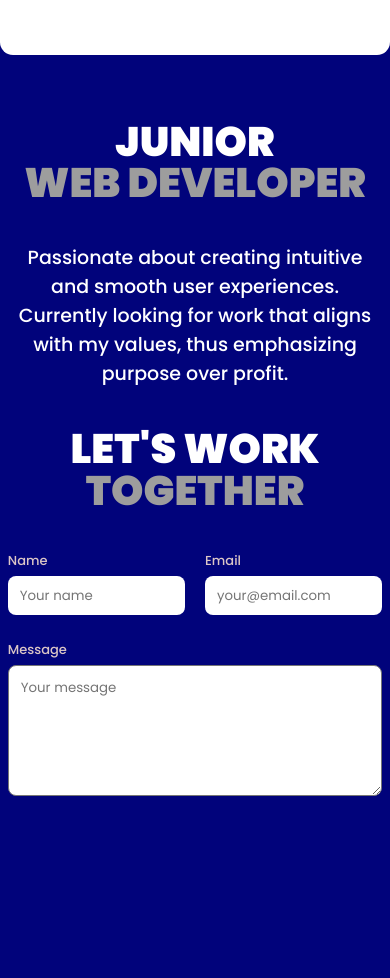
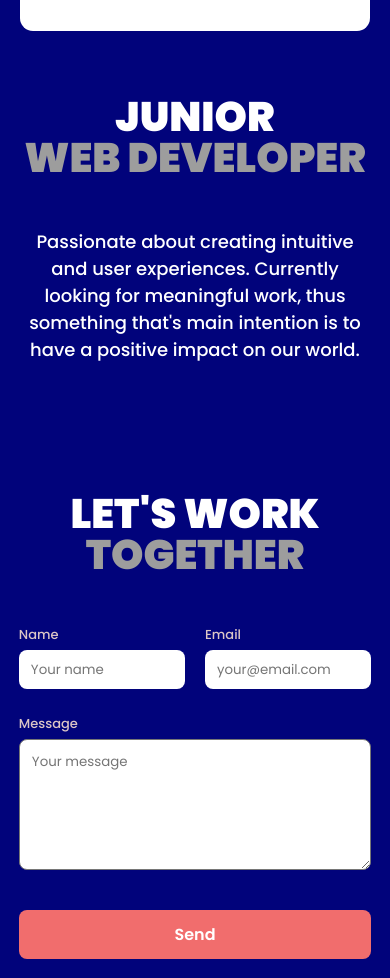
Before and after one commit to Domszilu/portfolio, a React (Vite) app: page / in a window 390 px wide. Shown: the part 660-1638 px from the top of the page. Before the commit the page ends 1464 px from the top, so only its background shows below. Built offline with nearby package versions, Linux system fonts and the light colour scheme.

Commit message:
adjusted responsiveness

```diff
--- a/package.json
+++ b/package.json
@@ -13,7 +13,8 @@
     "react": "^18.3.1",
     "react-dom": "^18.3.1",
     "react-icons": "^5.4.0",
-    "styled-components": "^6.1.14"
+    "styled-components": "^6.1.14",
+    "tech-stack-icons": "^2.1.0"
   },
   "devDependencies": {
     "@eslint/js": "^9.17.0",
--- a/src/components/Contact/Contact.jsx
+++ b/src/components/Contact/Contact.jsx
@@ -1,6 +1,7 @@
 import React from "react";
 import {
     InputGroup,
+    StyledButton,
     StyledForm,
     StyledInput,
     StyledLabel,
@@ -11,10 +12,10 @@ import { MainHeading, Wrapper } from "../../pages/Styles";
 const Contact = () => {
     return (
         <>
-            <MainHeading>
-                Let's work <span>together</span>
-            </MainHeading>
             <StyledForm>
+                <MainHeading>
+                    Let's work <span>together</span>
+                </MainHeading>
                 <InputGroup>
                     <div>
                         <StyledLabel>Name</StyledLabel>
@@ -27,6 +28,7 @@ const Contact = () => {
                 </InputGroup>
                 <StyledLabel>Message</StyledLabel>
                 <StyledTextArea rows={7} placeholder="Your message" />
+                <StyledButton>Send</StyledButton>
             </StyledForm>
         </>
     );
--- a/src/components/Contact/StyledContact.js
+++ b/src/components/Contact/StyledContact.js
@@ -4,7 +4,6 @@ export const StyledForm = styled.form`
     width: 100%;
     max-width: 65rem;
     color: #dbc6c6;
-    margin: auto;
     display: flex;
     flex-direction: column;
 `;
@@ -44,9 +43,29 @@ export const StyledTextArea = styled.textarea`
     border-radius: 8px;
     width: 100%;
     padding: 12px;
+    margin-bottom: 2.5rem;
 
     &&::placeholder {
         font-family: "Poppins", serif;
         font-weight: 400;
     }
 `;
+
+export const StyledButton = styled.button`
+    width: 100%;
+    font-family: "Poppins", serif;
+    font-weight: 600;
+    font-size: 1.6rem;
+    border-radius: 8px;
+    color: white;
+    background-color: #f16d6d;
+    border: none;
+    padding: 1.2rem;
+    cursor: pointer;
+    transition: 0.5s;
+    margin-top: 1.5rem;
+
+    &&:hover {
+        background-color: rgb(199, 87, 87);
+    }
+`;
--- a/src/components/Hero/Hero.jsx
+++ b/src/components/Hero/Hero.jsx
@@ -1,16 +1,22 @@
-import { MainHeading, StyledParagraph } from "../../pages/Styles";
+import {
+    MainContainer,
+    MainHeading,
+    StyledParagraph,
+} from "../../pages/Styles";
 
 const Hero = () => {
     return (
         <>
-            <MainHeading>
-                Junior <span>Web Developer</span>
-            </MainHeading>
-            <StyledParagraph>
-                Passionate about creating intuitive and smooth user experiences.
-                Currently looking for work that aligns with my values, thus
-                emphasizing purpose over profit.
-            </StyledParagraph>
+            <MainContainer>
+                <MainHeading>
+                    Junior <span>Web Developer</span>
+                </MainHeading>
+                <StyledParagraph>
+                    Passionate about creating intuitive and user experiences.
+                    Currently looking for meaningful work, thus something that's
+                    main intention is to have a positive impact on our world.
+                </StyledParagraph>
+            </MainContainer>
         </>
     );
 };
--- a/src/components/NameCard/NameCardStyles.js
+++ b/src/components/NameCard/NameCardStyles.js
@@ -10,6 +10,9 @@ export const StyledCardContainer = styled.div`
     padding: 3rem 5rem 8rem 5rem;
     border-radius: 13px;
     margin-top: 2rem;
+    position: sticky;
+    top: 40px;
+    max-width: 35rem;
 
     img {
         width: 240px;
--- a/src/components/NavBar/NavBar.js
+++ b/src/components/NavBar/NavBar.js
@@ -5,7 +5,7 @@ export const StyledNavContainer = styled.div`
     justify-content: center;
     align-items: center;
     margin-top: 1rem;
-    margin-bottom: 8rem;
+    margin-bottom: 3rem;
 
     nav {
         border-radius: 15px;
@@ -45,7 +45,7 @@ export const StyledNavContainer = styled.div`
         color: white;
         opacity: 0;
         transform: translateY(-30px);
-        transition: opacity 0.3s ease-in-out, transform 0.3s ease-in-out;
+        transition: opacity 0.3s ease-in-out, transform 0.4s ease-in-out;
     }
 
     a:hover span {
--- a/src/pages/Styles.js
+++ b/src/pages/Styles.js
@@ -26,10 +26,11 @@ const device = {
 
 // Main wrapper for dual-column style
 export const DualColumnWrapper = styled.div`
-    min-height: 100vh;
-    /* height: min-content; */
+    /* min-height: 100vh; */
     display: flex;
+    justify-content: center;
     flex-flow: column;
+    margin: auto;
     flex: 1 0 0px;
     gap: 5rem;
 
@@ -43,8 +44,16 @@ export const Wrapper = styled.div`
     display: flex;
     flex-direction: column;
     align-items: center;
-    gap: 4rem;
     padding: 2%;
+    gap: 5rem;
+    @media ${device.tablet} {
+        align-items: start;
+    }
+`;
+
+// Main container for padding between Components
+export const MainContainer = styled.div`
+    padding-bottom: 8rem;
 `;
 
 // Dual-color headings
@@ -57,6 +66,7 @@ export const MainHeading = styled.h1`
     text-align: center;
     line-height: 1;
     white-space: nowrap;
+    margin-bottom: 5rem;
 
     span {
         color: #9d9d9d;
@@ -73,7 +83,7 @@ export const MainHeading = styled.h1`
 export const StyledParagraph = styled.p`
     font-family: "Poppins", serif;
     font-weight: 500;
-    font-size: 1.9rem;
+    font-size: 1.8rem;
     color: white;
     text-align: center;
     max-width: 65rem;
```
Also changed, not shown: src/pages/Home.jsx (+1 -6 lines), 1 other file (tests, documents, lock files or other folders).
